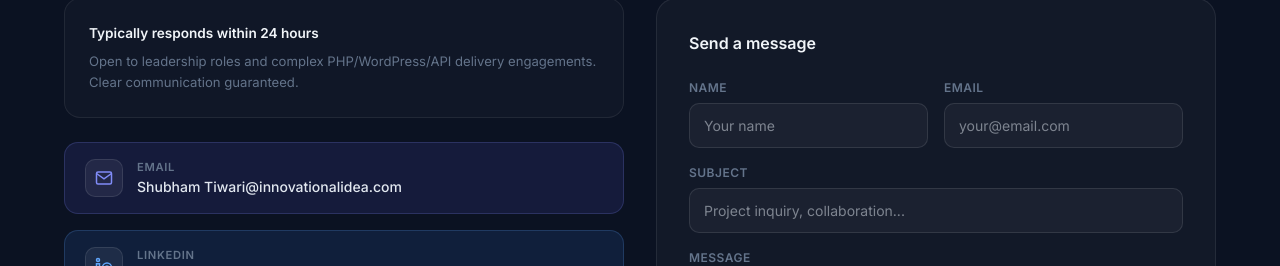
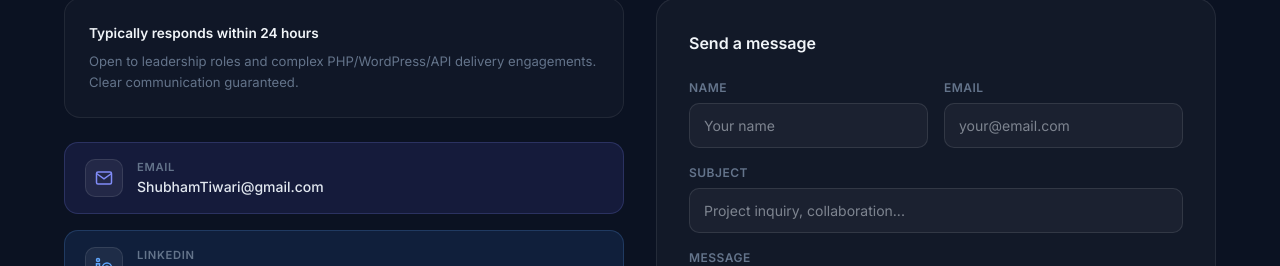
Before and after one commit to shubhamtiwarihost/my-project, a React (Vite) app: page / in a window 1280 px wide. Shown: the part 5101-5367 px from the top of the page. Built offline with nearby package versions, Linux system fonts and the light colour scheme.

Commit message:
update my email

```diff
--- a/src/components/Contact.jsx
+++ b/src/components/Contact.jsx
@@ -22,8 +22,8 @@ const contactItems = [
       </svg>
     ),
     label: 'Email',
-    value: 'Shubham Tiwari@innovationalidea.com',
-    href: 'mailto:Shubham Tiwari@innovationalidea.com',
+    value: 'ShubhamTiwari@gmail.com',
+    href: 'mailto:ShubhamTiwari@innovationalidea.com',
     color: 'rgba(99,102,241,0.12)',
     border: 'rgba(129,140,248,0.2)',
     iconColor: '#818cf8',
```
